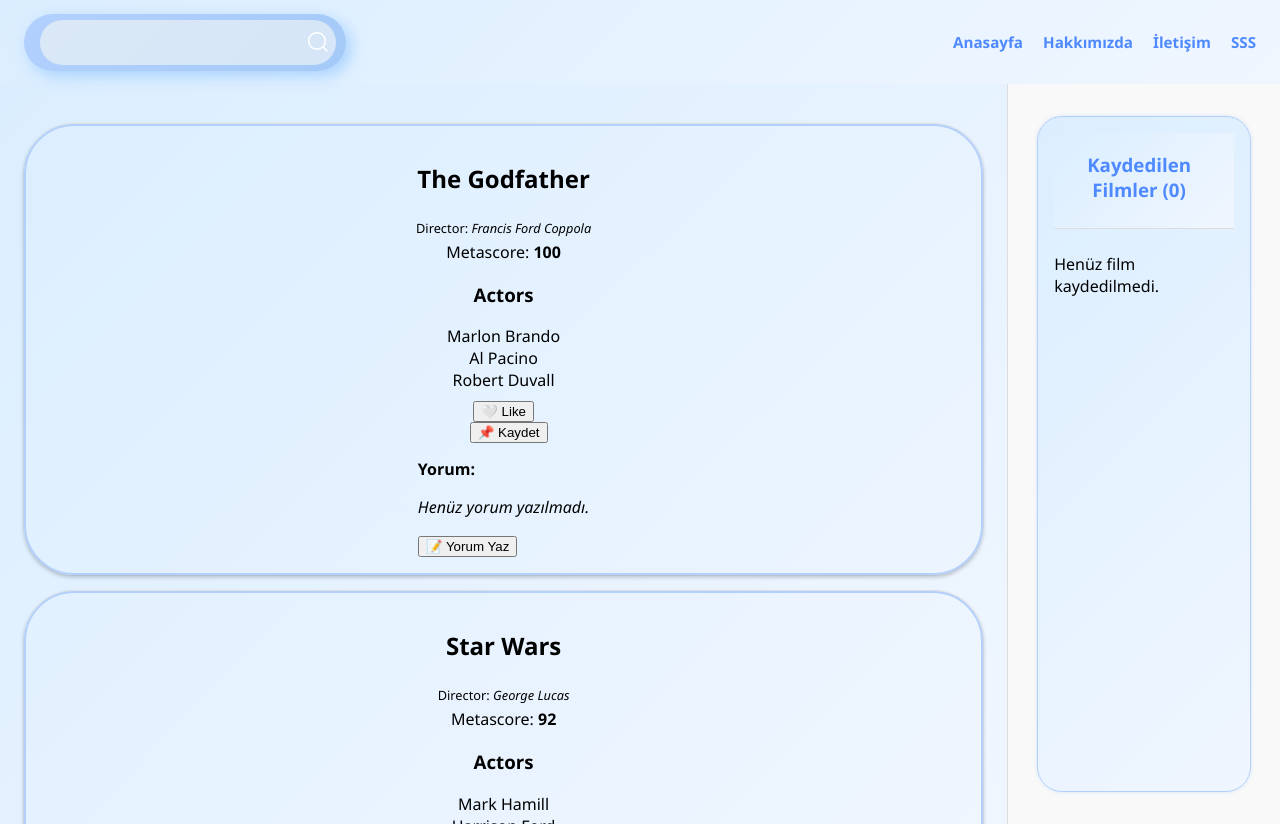
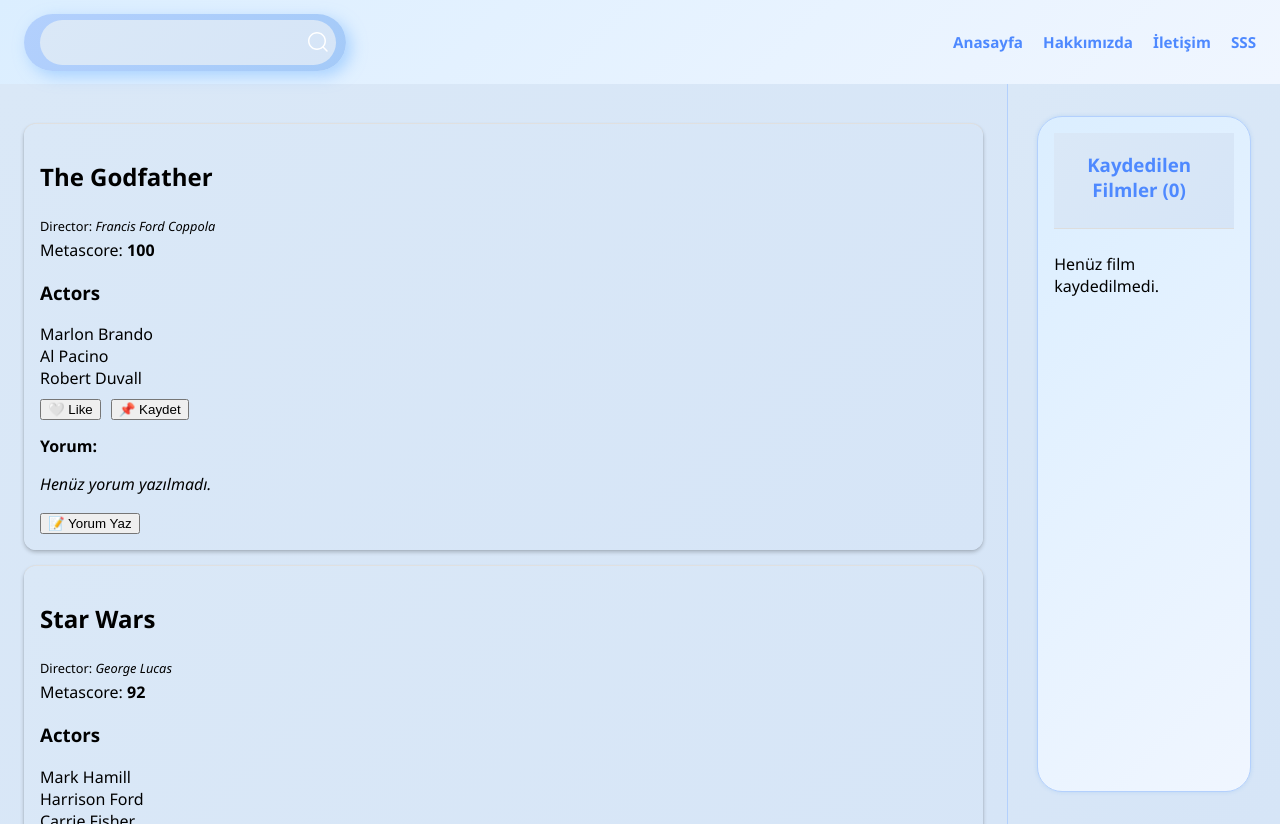
Before and after one commit to mgjhdnccc/vitejs-vite-s7d1, a React (Vite) app: page / in a window 1280 px wide. Built offline with nearby package versions, Linux system fonts and the light colour scheme.

Commit message:
allBackground

```diff
--- a/src/components/KaydedilenlerListesi.jsx
+++ b/src/components/KaydedilenlerListesi.jsx
@@ -10,7 +10,7 @@ export default function KaydedilenlerListesi({ list, addFn, removeFn }) {
       {/* Sabit başlık + sayacı */}
       <div style={{
           flexShrink: 0,
-        background: 'linear-gradient(135deg, #dbeeff, #f0f6ff)',
+          background: 'linear-gradient(135deg, rgb(218, 232, 247), rgb(214, 229, 247))',
           borderBottom: '1px solid #ddd',
           paddingBottom: '8px',
           marginBottom: '8px'
@@ -37,7 +37,7 @@ export default function KaydedilenlerListesi({ list, addFn, removeFn }) {
                 display: "flex",
                 justifyContent: "space-between",
                 alignItems: "center",
-                background: "#fff",
+                background: "linear-gradient(135deg, rgb(218, 232, 247), rgb(214, 229, 247))",
                 padding: "8px 12px",
                 border: "1px solid #ddd",
                 borderRadius: "6px",
--- a/src/components/Layout.css
+++ b/src/components/Layout.css
@@ -6,9 +6,9 @@
 
 .sidebar {
   width: 20%;
-  background-color: #f9f9f9;
+  background: linear-gradient(135deg, rgb(218, 232, 247), rgb(214, 229, 247));
   padding: 16px;
-  border-left: 1px solid #ddd;
+  border-left: 1px solid #b3d0fd;
   overflow-y: auto;
   display: flex;
   flex-direction: column;
@@ -18,7 +18,7 @@
 .main-content {
   width: 80%;
   padding: 24px;
-  background: linear-gradient(135deg, #dbeeff, #f0f6ff); /* eklendi */
+  background: linear-gradient(135deg, rgb(218, 232, 247), rgb(214, 229, 247));
   overflow-y: auto;
 }
 
--- a/src/index.css
+++ b/src/index.css
@@ -2,20 +2,19 @@ body {
   margin: 0;
   padding: 0;
   font-family: 'Segoe UI', sans-serif;
-  background: linear-gradient(to bottom, #f2f8ff, #e9f2ff);
+  background: linear-gradient(135deg, rgb(218, 232, 247), rgb(214, 229, 247));
 }
 
 .movie-card {
-  display: flex;
-  border: 2px solid #b3d0fd;
-  box-shadow: 0 -1px #e0e0e0, 0 0 2px #0000001f, 0 2px 4px #0000003d;
+  background: linear-gradient(135deg, rgb(218, 232, 247), rgb(214, 229, 247));
+  border: 0;
+  box-shadow: 0 -1px 0 #e0e0e0, 0 0 2px rgba(0, 0, 0, 0.12),
+    0 2px 4px rgba(0, 0, 0, 0.24);
   padding: 1rem;
   cursor: pointer;
   position: relative;
   margin: 1rem auto;
-  border-radius: 50px;
-  flex-direction: column;
-  align-items: center;
+  border-radius: 12px;
 }
 
 a {
```
Lines whose indentation alone changed are shown as unchanged.
